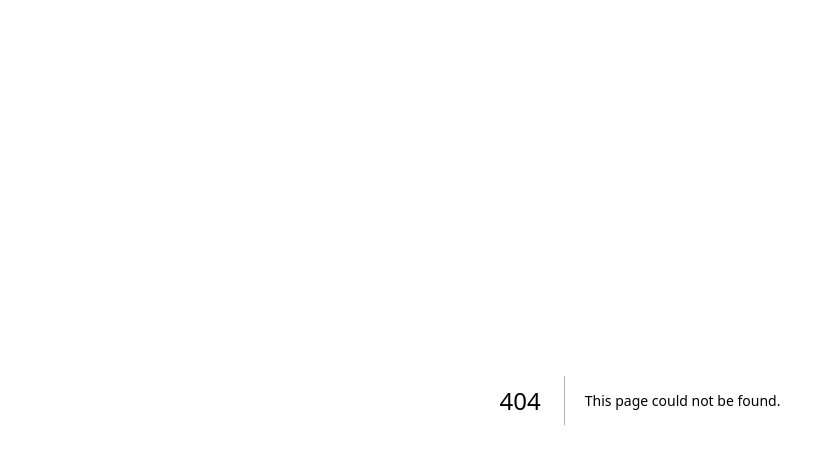
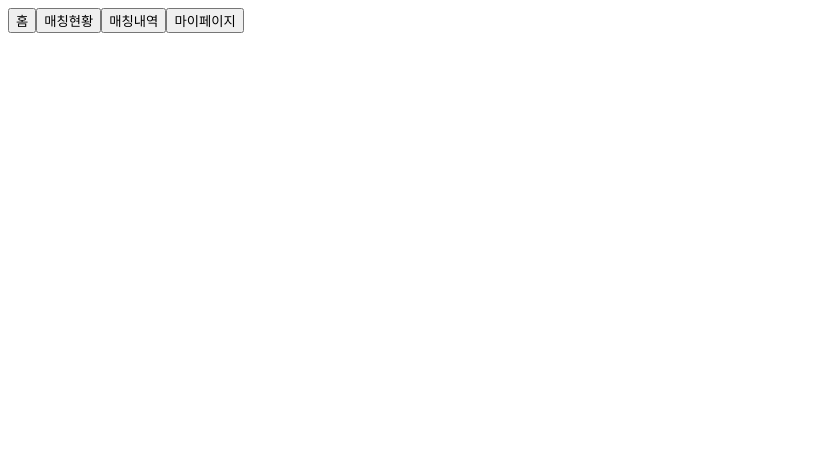
Before and after one commit to Every-Wear/every-wear-fe, a Next.js app: page /components/serverComponents/bottomNavBar in a window 1280 px wide. Before the commit this address had no page. Shown: the top 464 px of the page, without its empty margins (0-835 px from the left). Built offline with nearby package versions, Linux system fonts and the light colour scheme.

Commit message:
fix: 폴더 구조 변경(components 폴더 안에 server&client components 폴더넣음)

```diff
--- a/pages/client/application/index.tsx
+++ b/pages/client/application/index.tsx
@@ -1,7 +1,7 @@
 import { useState } from "react";
 import { useRouter } from "next/router";
 
-import { HistoryBackButton } from "@/clientComponents";
+import { HistoryBackButton } from "@/pages/components/clientComponents";
 import {
   ApplicationPage,
   ApplicationButton,
--- a/pages/client/matching/index.tsx
+++ b/pages/client/matching/index.tsx
@@ -3,10 +3,10 @@ import { useRouter } from "next/router";
 import Image from "next/image";
 
 import { get_matchings } from "@/api/modules/matching";
-import { MatchingStatusType } from "@/api/modules/matching";
 
-import { HistoryBackButton } from "@/clientComponents";
+import { HistoryBackButton } from "@/pages/components/clientComponents";
 import { StatusButton } from "@/pages/client/matching/index.styled";
+import { MatchingStatusType } from "@/types/types";
 
 interface MatchingInfoInterface {
   _id: string;
--- a/pages/client/mypage/index.tsx
+++ b/pages/client/mypage/index.tsx
@@ -1,4 +1,4 @@
-import { HistoryBackButton } from "@/clientComponents/index";
+import { HistoryBackButton } from "@/pages/components/clientComponents/index";
 
 const Mypage = () => {
   return (
--- a/serverComponents/bottomNavBar.tsx
+++ b/pages/components/serverComponents/bottomNavBar.tsx
@@ -9,8 +9,8 @@ export default function BottomNavBar() {
       <button onClick={() => router.push("/server/currentStatus")}>
         매칭현황
       </button>
-      <button>매칭내역</button>
-      <button>마이페이지</button>
+      <button onClick={() => router.push("/server/history")}>매칭내역</button>
+      <button onClick={() => router.push("/server/mypage")}>마이페이지</button>
     </nav>
   );
 }
```
Also changed, not shown: pages/components/clientComponents/historyBackButton.tsx (renamed from clientComponents/historyBackButton.tsx), pages/components/clientComponents/index.ts (renamed from clientComponents/index.ts), pages/components/serverComponents/index.tsx (renamed from serverComponents/index.tsx), pages/components/serverComponents/layout.tsx (renamed from serverComponents/layout.tsx), pages/components/serverComponents/modal.tsx (renamed from serverComponents/modal.tsx).
